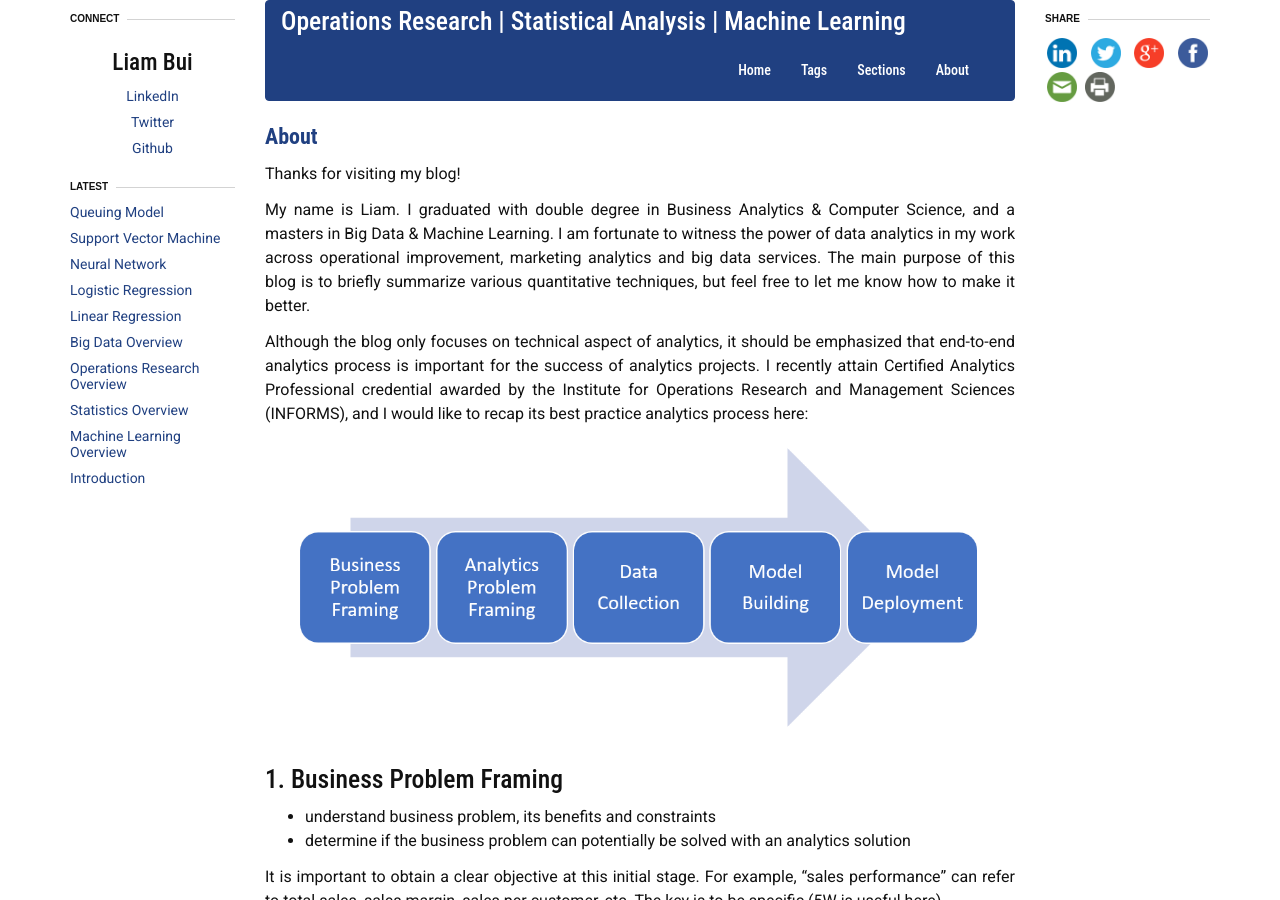
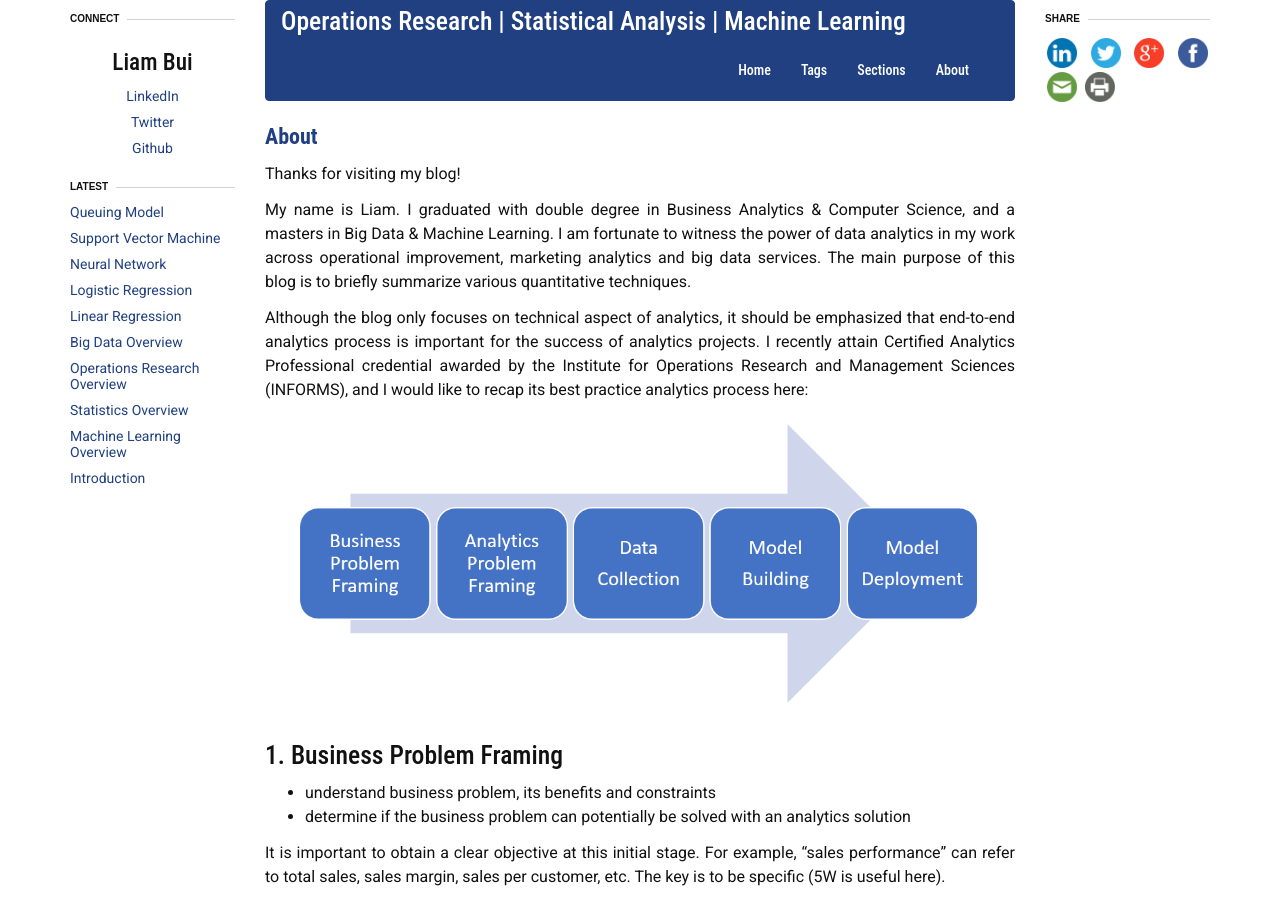
Before and after one commit to liambll/blog-archive, a Jekyll site: the page built from about.md, in a window 1280 px wide and 900 px high. Built offline with Jekyll 4.4.1, drawn with Linux system fonts in a browser that asks for light colours; nearby versions of some CDN libraries.

Commit message:
Update about.md

```diff
--- a/about.md
+++ b/about.md
@@ -5,7 +5,7 @@
 
 Thanks for visiting my blog!
 
-My name is Liam. I graduated with double degree in Business Analytics & Computer Science, and a masters in Big Data & Machine Learning. I am fortunate to witness the power of data analytics in my work across operational improvement, marketing analytics and big data services. The main purpose of this blog is to briefly summarize various quantitative techniques, but feel free to let me know how to make it better.
+My name is Liam. I graduated with double degree in Business Analytics & Computer Science, and a masters in Big Data & Machine Learning. I am fortunate to witness the power of data analytics in my work across operational improvement, marketing analytics and big data services. The main purpose of this blog is to briefly summarize various quantitative techniques.
 
 Although the blog only focuses on technical aspect of analytics, it should be emphasized that end-to-end analytics process is important for the success of analytics projects. I recently attain Certified Analytics Professional credential awarded by the Institute for Operations Research and Management Sciences (INFORMS), and I would like to recap its best practice analytics process here:
 <div class="imgcap">
```
